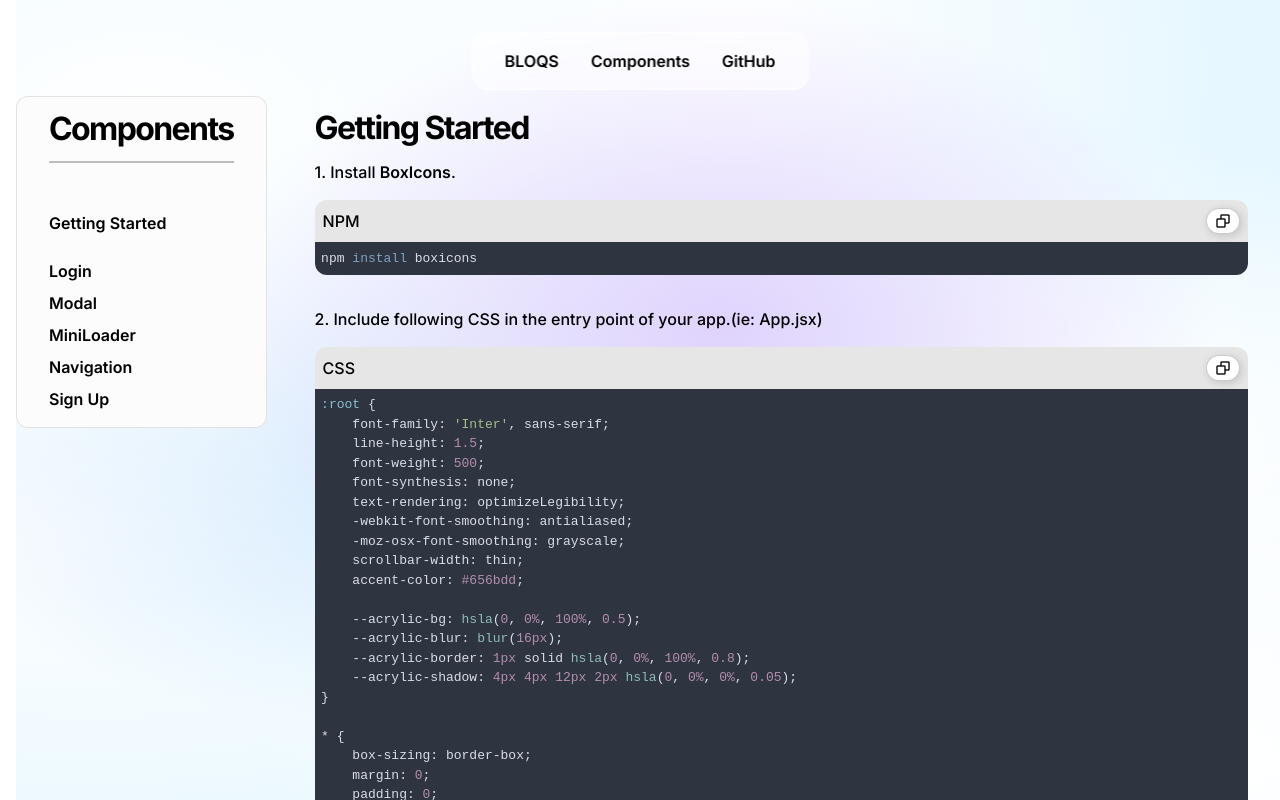
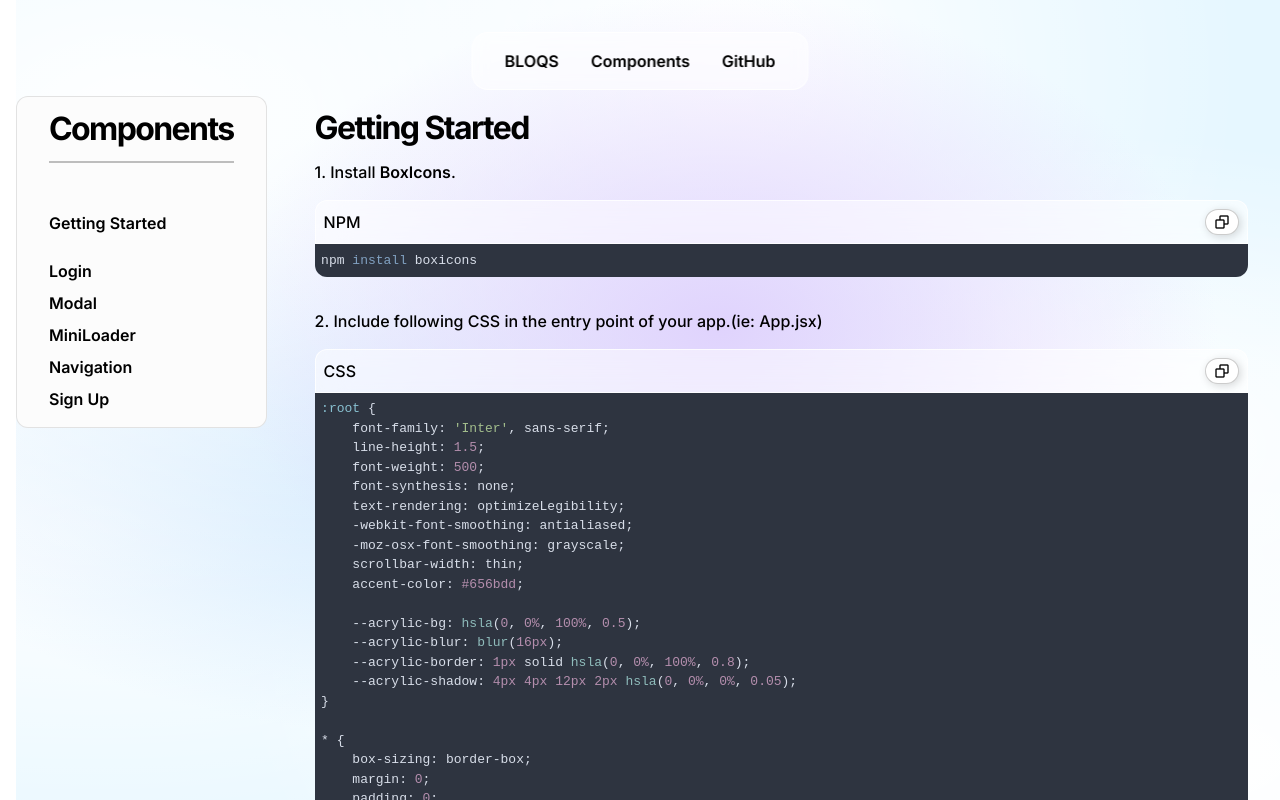
Before and after one commit to samadhi1311/bloqs, a React (Vite) app: page /bloqs/components in a window 1280 px wide. Shown: the top 800 px of the page. Built offline with nearby package versions, Linux system fonts and the light colour scheme.

Commit message:
Added minor stylings

```diff
--- a/src/pages/Components.css
+++ b/src/pages/Components.css
@@ -11,7 +11,7 @@
 .components-sidebar {
 	align-self: start;
 	position: sticky;
-	top: 1rem;
+	top: 6rem;
 
 	display: flex;
 	flex-direction: column;
@@ -45,7 +45,9 @@
 	align-items: center;
 	padding: 2rem;
 
-	background-color: hsl(0, 0%, 95%);
+	background-color: var(--acrylic-bg);
+	backdrop-filter: var(--acrylic-blur);
+	border: var(--acrylic-border);
 	border-radius: 24px;
 }
 
@@ -61,7 +63,9 @@
 	display: flex;
 	justify-content: space-between;
 	align-items: center;
-	background-color: hsl(0, 0%, 90%);
+	background-color: var(--acrylic-bg);
+	backdrop-filter: var(--acrylic-blur);
+	border: var(--acrylic-border);
 	padding: 0.5rem;
 	border-radius: 12px 12px 0 0;
 }
```
